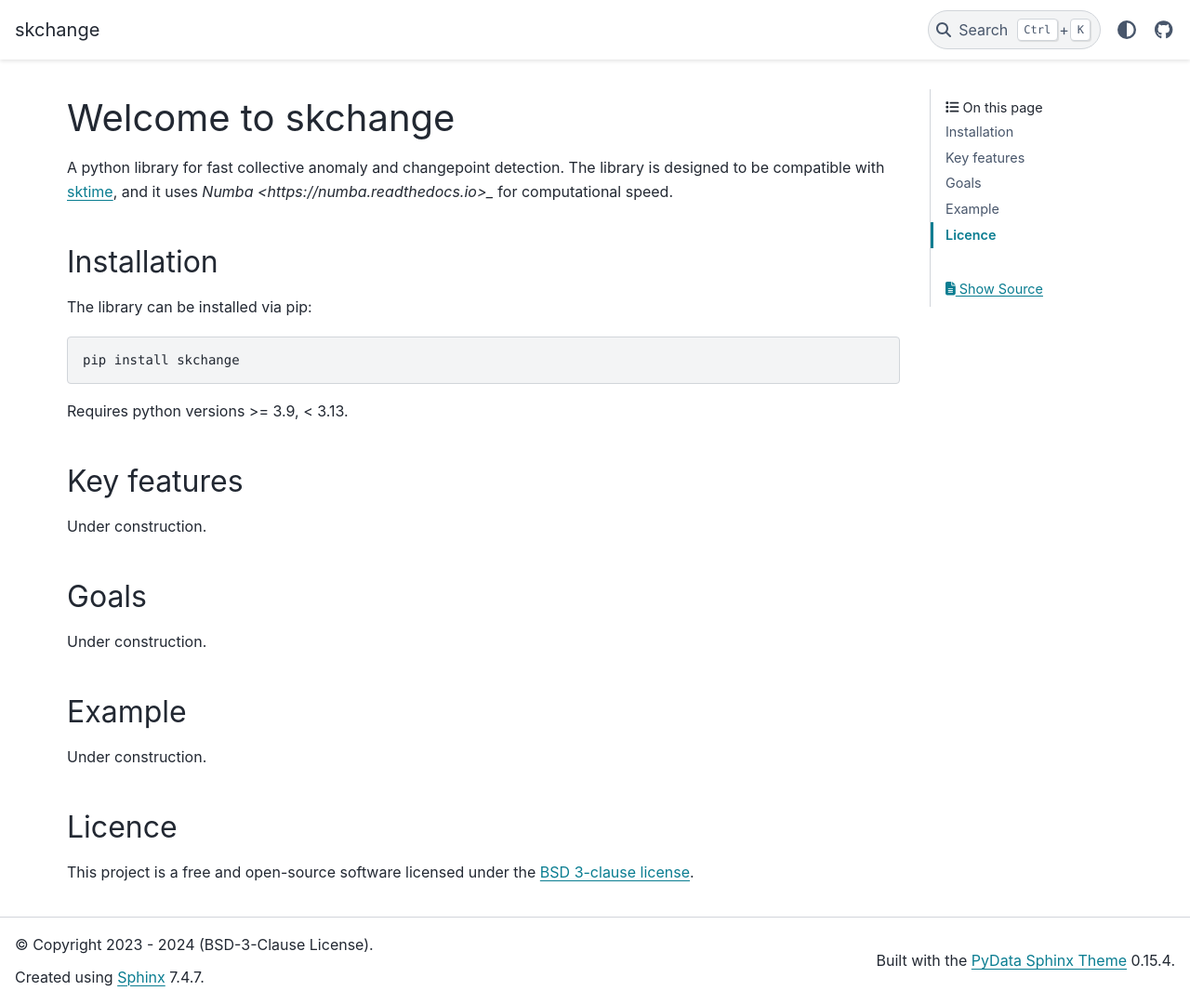
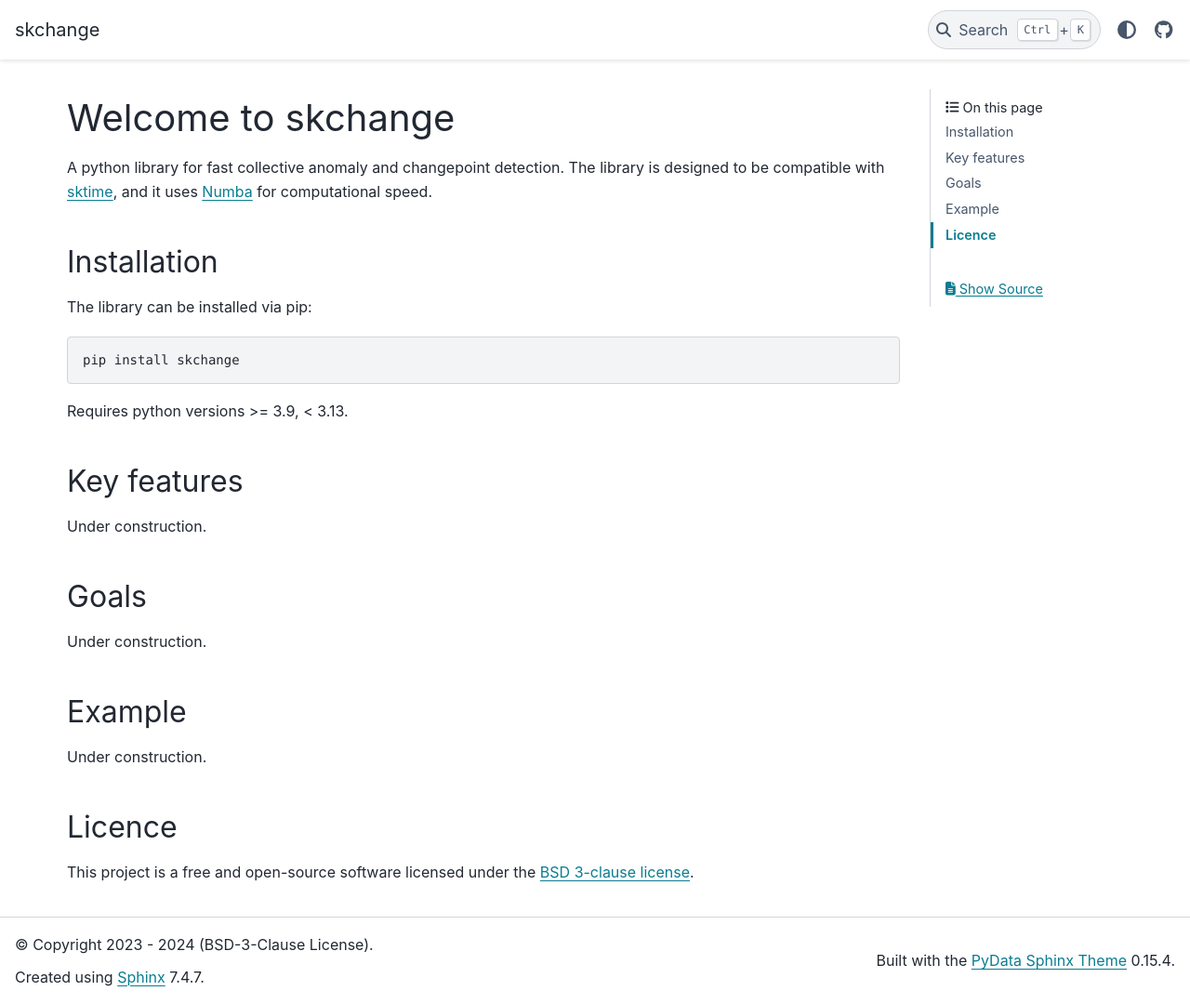
Before and after one commit to NorskRegnesentral/skchange, a Sphinx documentation site: the page built from docs/source/index.rst, in a window 1280 px wide and 1080 px high. Shown: the whole window at 93% size. Built offline with Sphinx 7.4.7 and the PyData theme 0.15.4, drawn with Linux system fonts in a browser that asks for light colours.

Commit message:
docs: fix numba link

```diff
--- a/docs/source/index.rst
+++ b/docs/source/index.rst
@@ -6,7 +6,7 @@ Welcome to skchange
 
 A python library for fast collective anomaly and changepoint detection.
 The library is designed to be compatible with `sktime <https://www.sktime.net>`_,
-and it uses `Numba <https://numba.readthedocs.io>_` for computational speed.
+and it uses `Numba <https://numba.readthedocs.io>`_ for computational speed.
 
 Installation
 ------------
```
